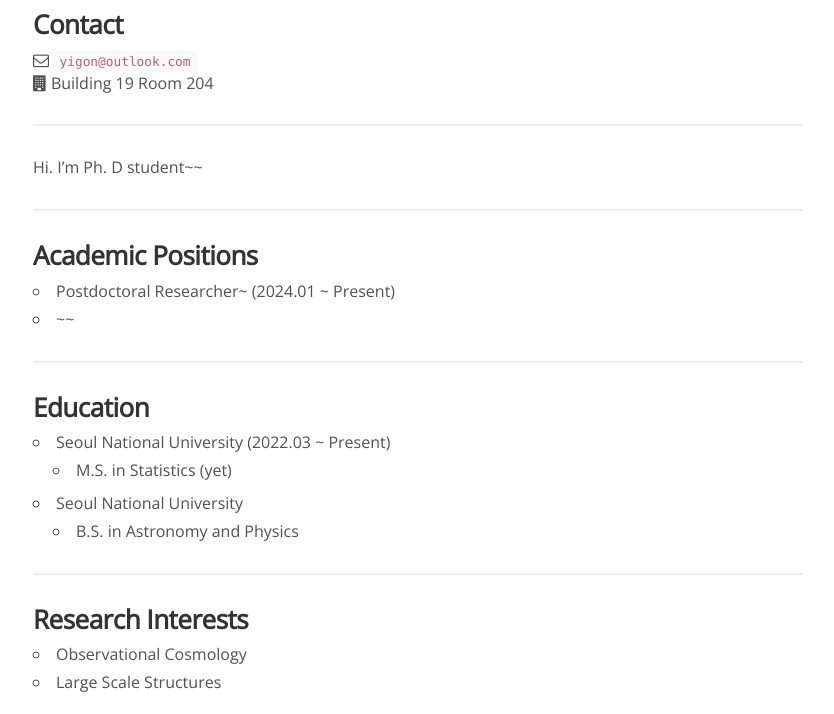
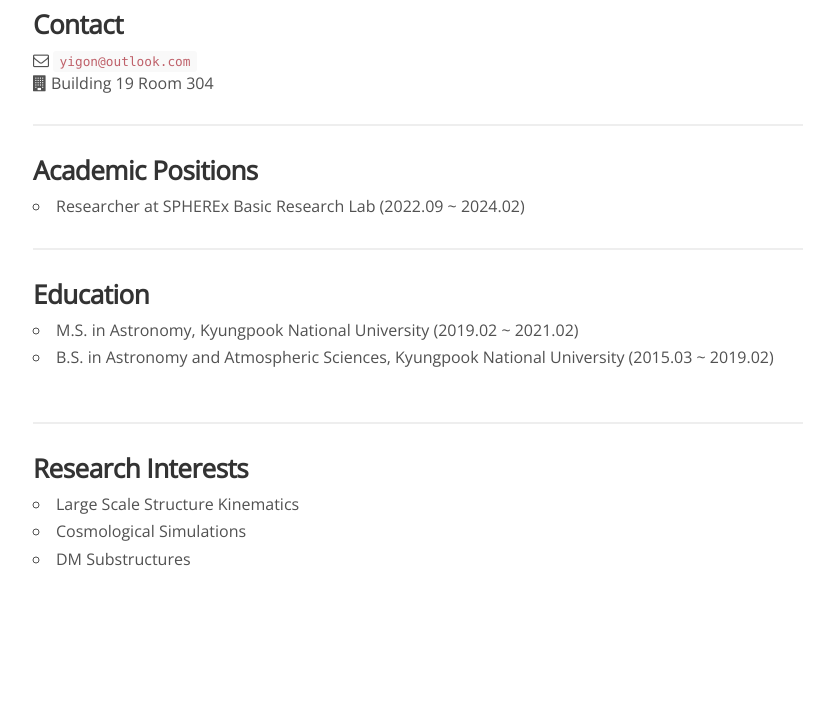
Before and after one commit to exgalcos/exgalcos.github.io, a Jekyll site: the page built from _people/yigon_kim.md, in a window 1280 px wide and 1101 px high. Shown: the part 387-1101 px from the top of the window, without its empty margins (222-1056 px from the left). Built offline with Jekyll 4.4.1, drawn with Linux system fonts in a browser that asks for light colours; nearby versions of some CDN libraries; comment, search, counter and statistics services are not loaded.

Commit message:
Update yigon_kim.md

```diff
--- a/_people/yigon_kim.md
+++ b/_people/yigon_kim.md
@@ -11,31 +11,25 @@ joined: 2024
 ### Contact
 
 <i class="fa fa-envelope-o"></i>  `yigon@outlook.com`<br>
-<i class="fa fa-building"></i> Building 19 Room 204 <br>
-
-<hr>
-
-Hi. I'm Ph. D student~~ <br>
+<i class="fa fa-building"></i> Building 19 Room 304 <br>
 
 <hr>
 
 ### Academic Positions
 
-* Postdoctoral Researcher~ (2024.01 ~ Present)
-* ~~
+* Researcher at SPHEREx Basic Research Lab (2022.09 ~ 2024.02)
 
 <hr>
 
 ### Education
 
-* Seoul National University (2022.03 ~ Present)
-    - M.S. in Statistics (yet)
-* Seoul National University
-    - B.S. in Astronomy and Physics
+* M.S. in Astronomy, Kyungpook National University (2019.02 ~ 2021.02)
+* B.S. in Astronomy and Atmospheric Sciences, Kyungpook National University (2015.03 ~ 2019.02)
 
 <hr>
 
 ### Research Interests
 
-* Observational Cosmology
-* Large Scale Structures
+* Large Scale Structure Kinematics
+* Cosmological Simulations
+* DM Substructures
```
